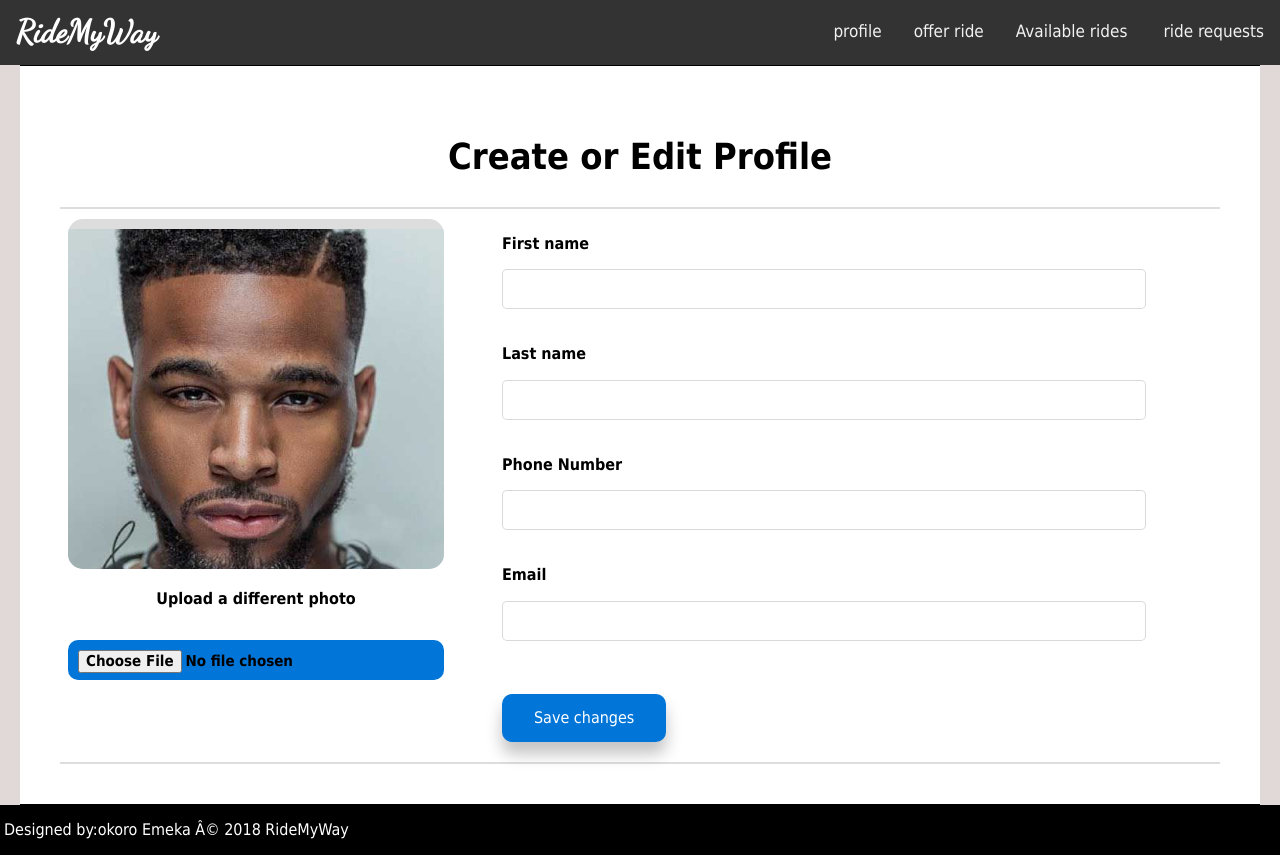
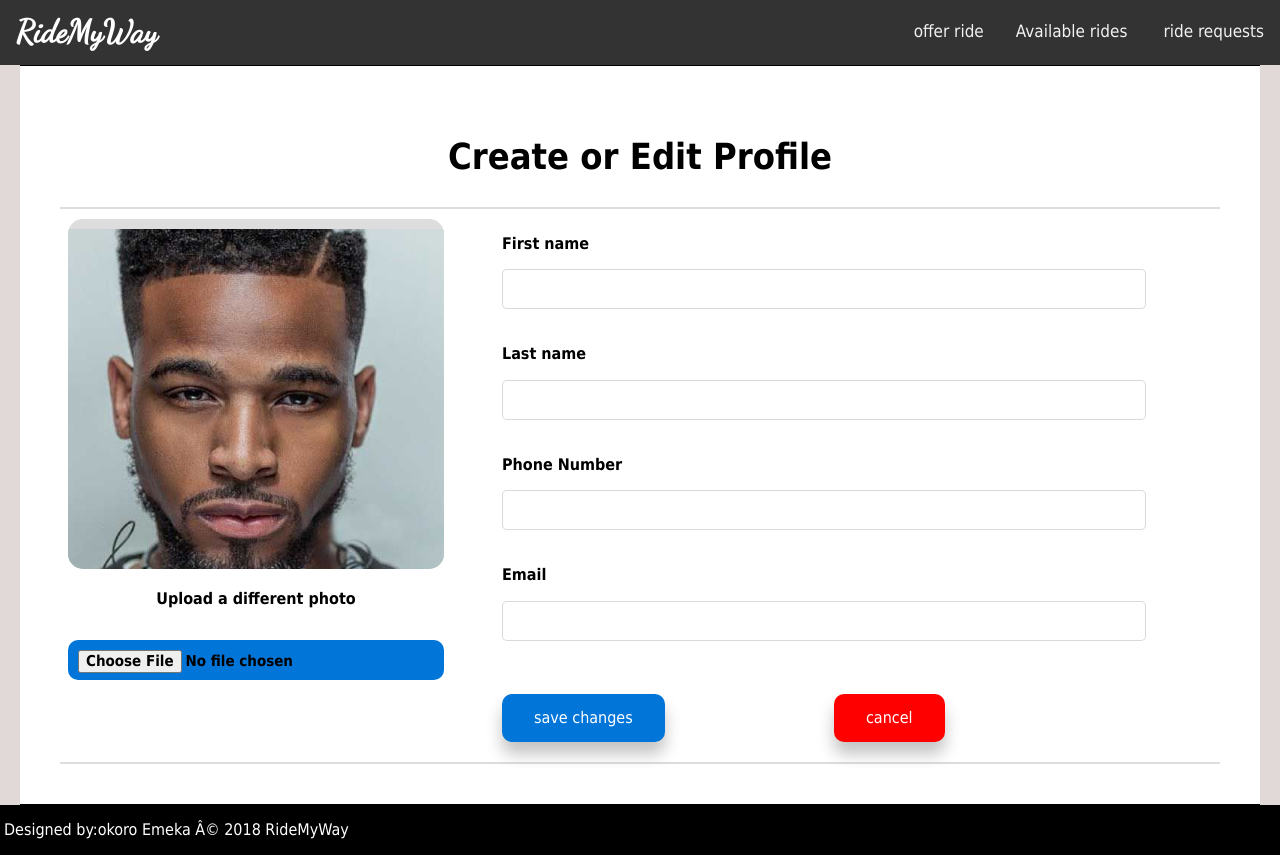
Before and after one commit to okoroemeka/Ride-my-way, a website: page UI/editProfile.html in a window 1280 px wide. Drawn offline with nearby package versions, Linux system fonts and the light colour scheme.

Commit message:
fix(package.json):
- change start to start:dev in script section

[Delivers #158738458]

```diff
--- a/UI/editProfile.html
+++ b/UI/editProfile.html
@@ -16,7 +16,6 @@
 				<a href="viewCreatedRequest.html">ride requests</a>
 				<a href="availableRides.html" id="home-text">Available rides</a>
 				<a href="offerRides.html">offer ride</a>
-				<a href="profile.html">profile</a>
 				<a href="javascript:void(0);" class="icon" onclick="toggleClass()"> <i class="fa fa-bars"></i> </a>
 			</div>
 		</header>
@@ -89,10 +88,12 @@
 
 						    <!-- Button Area -->
 							<div class="row">
-								<div class="col-12" id="profile-button-box">
-									<a href="editProfile.html" style="text-decoration: none"><button type="button" class="profile-button">Save changes</button></a>
+								<div class="col-6" id="profile-button-box">
+									<a href="editProfile.html" style="text-decoration: none"><button type="button" class="profile-button">save changes</button></a>
 								</div>
-
+								<div class="col-6" id="profile-button-box">
+									<a href="profile.html" style="text-decoration: none"><button type="button" class="profile-button" style="background-color:#ff0000">cancel</button></a>
+								</div>
 							</div>
 						</div>
 					</div>
--- a/package.json
+++ b/package.json
@@ -4,11 +4,11 @@
   "description": "",
   "main": "index.js",
   "scripts": {
-    "start": "nodemon bin/www --exec babel-node --presets env",
-    "build": "babel bin/www -d dist --presets env",
+    "start:dev": "nodemon bin/www --exec babel-node --presets env",
+    "start": "babel bin/www -d dist --presets env",
     "serve": "node dist/www",
     "coverage": "nyc report --reporter=text-lcov | coveralls",
-    "test": "NODE_ENV=test nyc --reporter=html --reporter=text mocha --compilers js:babel-register server/test --exit --timeout 20000"
+    "test": "nyc --reporter=html --reporter=text mocha --compilers js:babel-register server/test --exit --timeout 20000"
   },
   "repository": {
     "type": "git",
```
